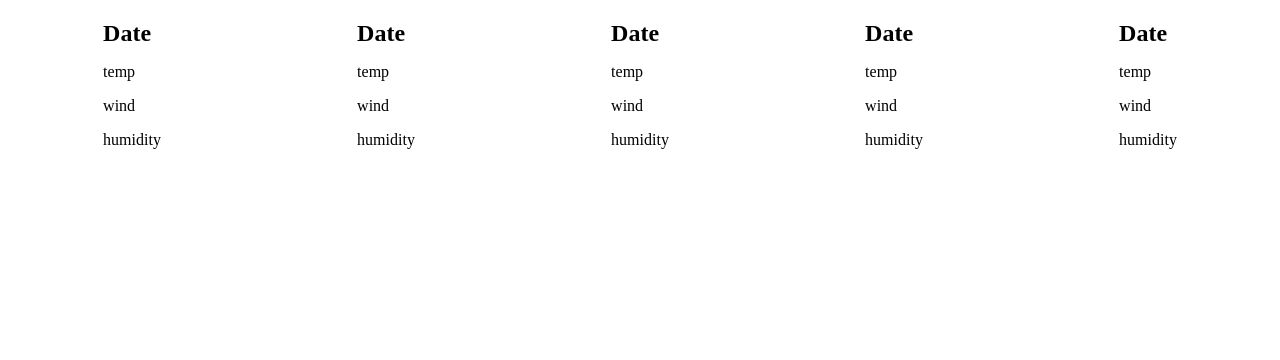
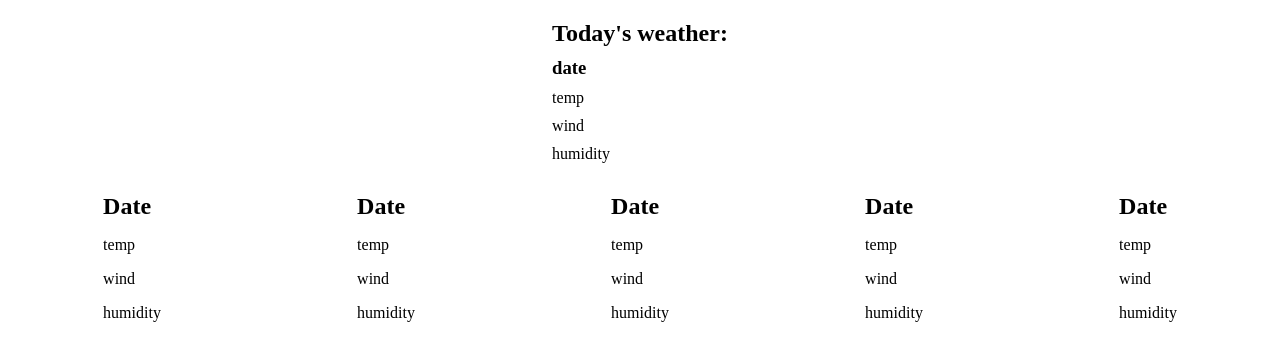
Before and after one commit to jbramirez03/Weather-Arc, a React (Create React App) app: page / in a window 1280 px wide. Shown: the top 360 px of the page. Built offline with nearby package versions, Linux system fonts and the light colour scheme.

Commit message:
added current day weather component

```diff
--- a/src/App.css
+++ b/src/App.css
@@ -18,11 +18,20 @@ body {
   gap: 10px;
   width: 100%;
   grid-template-areas:
+    "current"
     "D-one"
     "D-two"
     "D-three"
     "D-four"
     "D-five";
+}
+
+.currentDay {
+  grid-area: current;
+  display: grid;
+  justify-content: center;
+  gap: 10px;
+  padding: 10px;
 }
 
 .weather-article:nth-child(1) {
@@ -56,6 +65,7 @@ body {
 @media screen and (min-width: 35em) {
   .weather-grid {
     grid-template-areas:
+      "current current"
       "D-one D-two"
       "D-three D-four"
       "D-five D-five";
@@ -64,6 +74,8 @@ body {
 
 @media screen and (min-width: 60em) {
   .weather-grid {
-    grid-template-areas: "D-one D-two D-three D-four D-five";
+    grid-template-areas:
+      "current current current current current"
+      "D-one D-two D-three D-four D-five";
   }
 }
--- /dev/null
+++ b/src/components/CurrentDay.js
@@ -0,0 +1,15 @@
+import { useState } from "react"
+
+const CurrentDay = () => {
+    return (
+        <article className="currentDay">
+            <h1>Today's weather: </h1>
+            <h3>date</h3>
+            <p>temp</p>
+            <p>wind</p>
+            <p>humidity</p>
+        </article>
+    )
+}
+
+export default CurrentDay
--- a/src/components/Grid.js
+++ b/src/components/Grid.js
@@ -1,5 +1,6 @@
 import { useState } from 'react';
 import Article from './Article';
+import CurrentDay from './CurrentDay';
 
 const Grid = () => {
     const [articles, setArticles] = useState([
@@ -9,6 +10,7 @@ const Grid = () => {
 
     return (
         <div className='weather-grid'>
+            <CurrentDay />
             {articles.map(article => (
                 <Article key={article} />
             ))}
```
